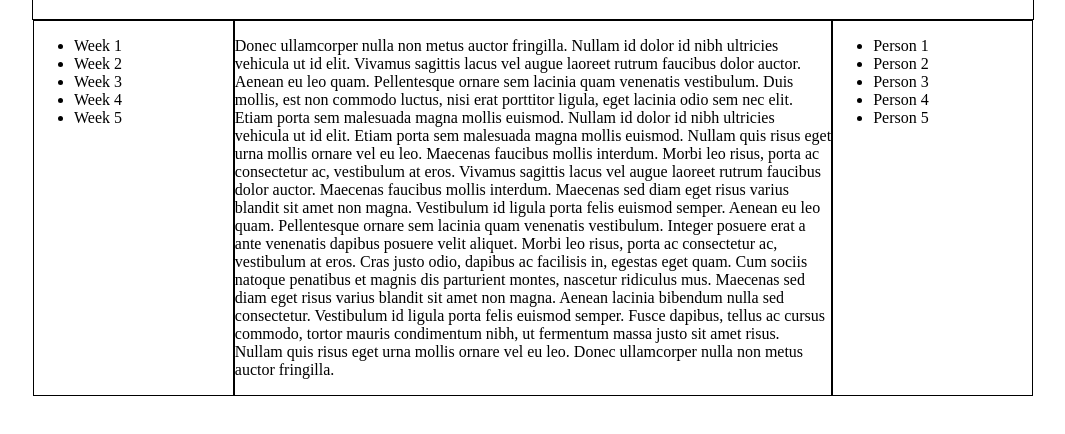
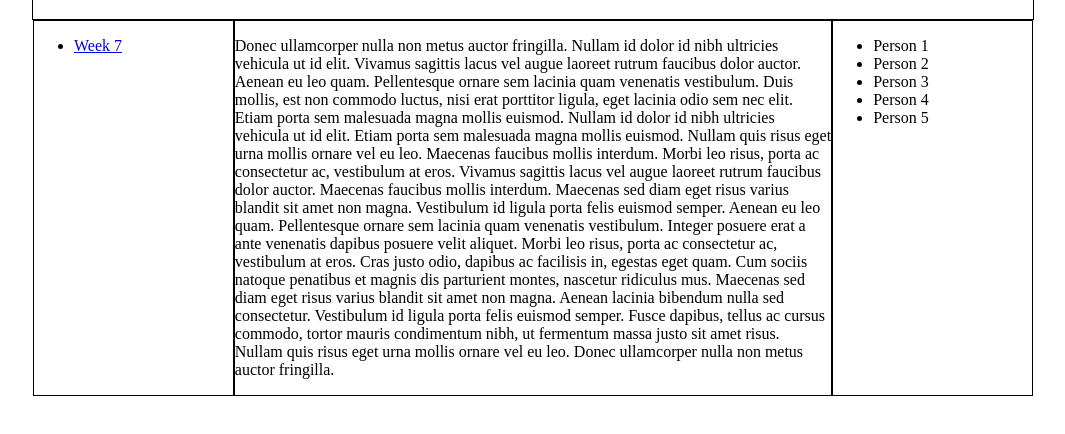
Before and after one commit to mscottcam/dash_capstone, a website: page frontend/index.html in a window 1280 px wide. Shown: the part 70-504 px from the top of the page, without its empty margins (107-1172 px from the left). Drawn offline with Linux system fonts and the light colour scheme.

Commit message:
monday done

```diff
--- a/frontend/index.html
+++ b/frontend/index.html
@@ -14,11 +14,11 @@
     <div class="container">
       <section class="left week">
         <ul>
-          <li>Week 1</li>
-          <li>Week 2</li>
+          <li><a href="#">Week 7</a></li>
+          <!-- <li>Week 2</li>
           <li>Week 3</li>
           <li>Week 4</li>
-          <li>Week 5</li>
+          <li>Week 5</li> -->
         </ul>
       </section>
       <section class="right contacts">
--- a/frontend/styles.css
+++ b/frontend/styles.css
@@ -43,3 +43,7 @@
 .center {
   width: 60%;
 }
+/*
+li {
+  : none;
+}*/
```
Also changed, not shown: readme.md.
